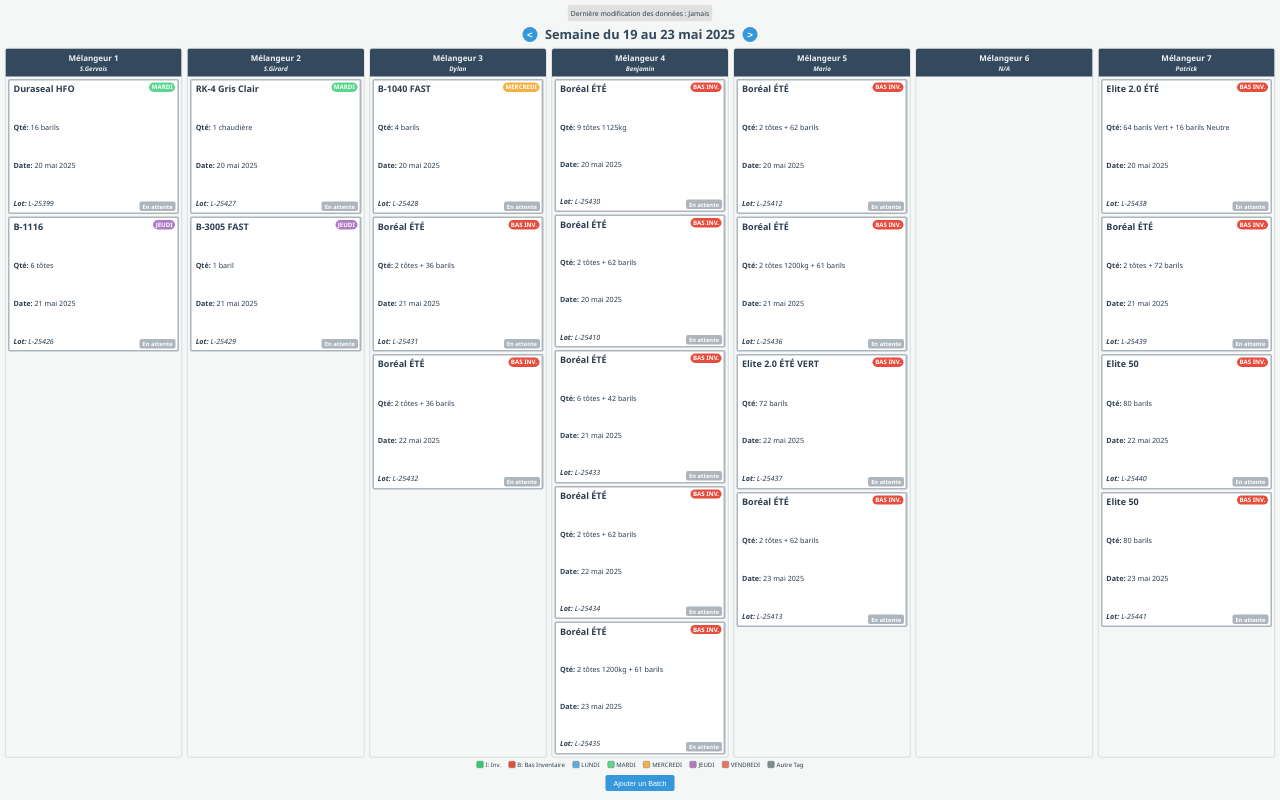
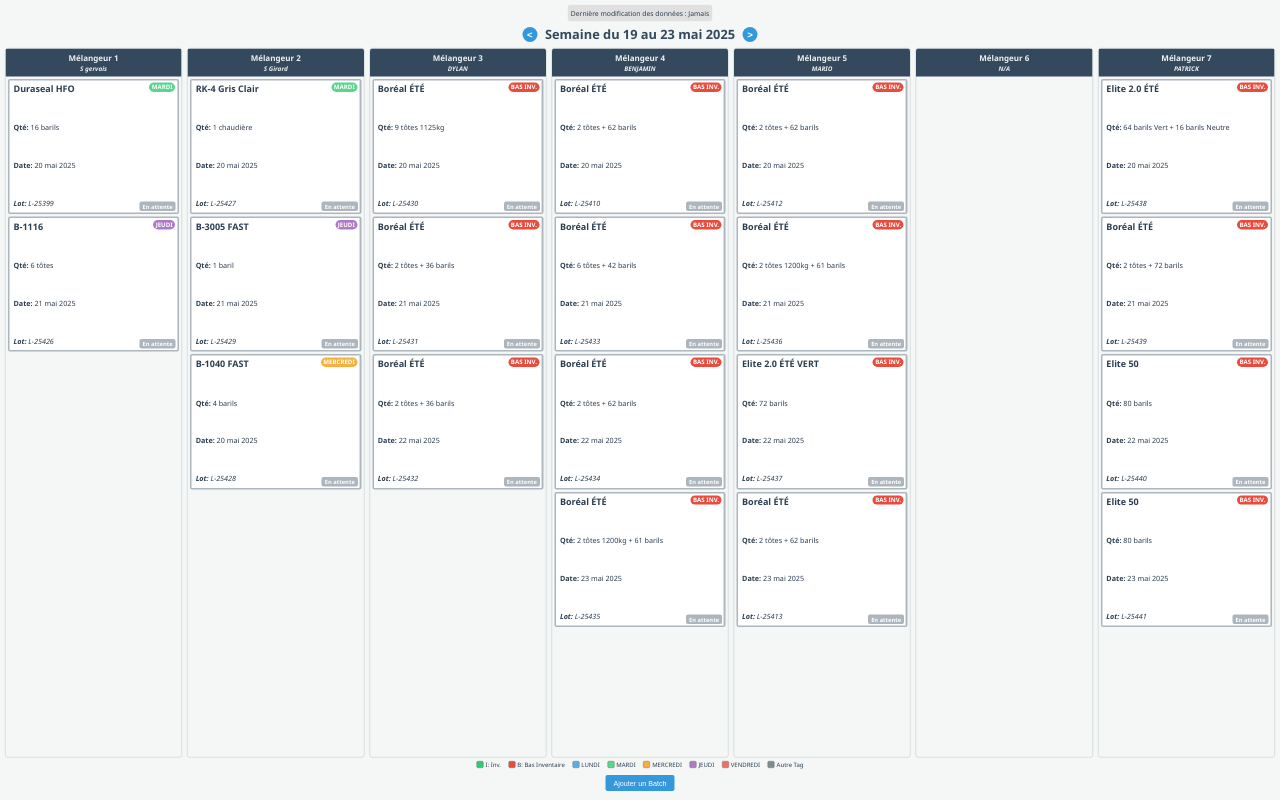
Before and after one commit to leboulanger007/leboulanger007.github.io, a plain HTML site: page index.html in a window 1280 px wide. Drawn offline with Linux system fonts and the light colour scheme.

Commit message:
Update index.html

```diff
--- a/index.html
+++ b/index.html
@@ -552,18 +552,11 @@
         const FRENCH_MONTHS = ["janvier", "février", "mars", "avril", "mai", "juin", "juillet", "août", "septembre", "octobre", "novembre", "décembre"];
 
 
-
-
-
-
-
-
-
 let mixersData = [
   {
     id: "mixer1",
     name: "Mélangeur 1",
-    operator: "S.Gervais", // Image: S.Gervais
+    operator: "S gervais",
     batches: [
       {
         id: "m1b1",
@@ -571,16 +564,16 @@ let mixersData = [
         quantity: "16 barils",
         date: "20 mai 2025",
         lot: "L-25399",
-        tag: "M", // Image: M L-25399
+        tag: "M",
         status: STATUSES[0].code
       },
       {
         id: "m1b2",
         product: "B-1116",
-        quantity: "6 tôtes", // Image: 6 tôtes
+        quantity: "6 tôtes",
         date: "21 mai 2025",
         lot: "L-25426",
-        tag: "J", // Image: J L-25426
+        tag: "J",
         status: STATUSES[0].code
       }
     ]
@@ -588,7 +581,7 @@ let mixersData = [
   {
     id: "mixer2",
     name: "Mélangeur 2",
-    operator: "S.Girard", // Image: S.Girard
+    operator: "S Girard",
     batches: [
       {
         id: "m2b1",
@@ -596,7 +589,7 @@ let mixersData = [
         quantity: "1 chaudière",
         date: "20 mai 2025",
         lot: "L-25427",
-        tag: "M", // Image: M L-25427
+        tag: "M",
         status: STATUSES[0].code
       },
       {
@@ -605,7 +598,16 @@ let mixersData = [
         quantity: "1 baril",
         date: "21 mai 2025",
         lot: "L-25429",
-        tag: "J", // Image: J L-25429
+        tag: "J",
+        status: STATUSES[0].code
+      },
+      {
+        id: "m2b3",
+        product: "B-1040 FAST",
+        quantity: "4 barils",
+        date: "20 mai 2025",
+        lot: "L-25428",
+        tag: "E",
         status: STATUSES[0].code
       }
     ]
@@ -613,33 +615,33 @@ let mixersData = [
   {
     id: "mixer3",
     name: "Mélangeur 3",
-    operator: "Dylan",
+    operator: "DYLAN",
     batches: [
       {
         id: "m3b1",
-        product: "B-1040 FAST", // Image, Dylan's first entry
-        quantity: "4 barils",
+        product: "Boréal ÉTÉ",
+        quantity: "9 tôtes 1125kg",
         date: "20 mai 2025",
-        lot: "L-25428",
-        tag: "E", // Image: E L-25428
+        lot: "L-25430",
+        tag: "B",
         status: STATUSES[0].code
       },
       {
         id: "m3b2",
         product: "Boréal ÉTÉ",
-        quantity: "2 tôtes + 36 barils", // Image: 2 tôtes + 36 barils
+        quantity: "2 tôtes + 36 barils",
         date: "21 mai 2025",
         lot: "L-25431",
-        tag: "B", // Image: B L-25431
+        tag: "B",
         status: STATUSES[0].code
       },
       {
         id: "m3b3",
         product: "Boréal ÉTÉ",
-        quantity: "2 tôtes + 36 barils", // Image: 2 tôtes + 36 barils
+        quantity: "2 tôtes + 36 barils",
         date: "22 mai 2025",
         lot: "L-25432",
-        tag: "B", // Image: B L-25432
+        tag: "B",
         status: STATUSES[0].code
       }
     ]
@@ -647,50 +649,41 @@ let mixersData = [
   {
     id: "mixer4",
     name: "Mélangeur 4",
-    operator: "Benjamin",
+    operator: "BENJAMIN",
     batches: [
       {
-        id: "m4b1", // Corresponds to first entry for Benjamin in image
+        id: "m4b1",
         product: "Boréal ÉTÉ",
-        quantity: "9 tôtes 1125kg", // Image: 9 tôtes 1125kg
+        quantity: "2 tôtes + 62 barils",
         date: "20 mai 2025",
-        lot: "L-25430", // Image: B L-25430
+        lot: "L-25410",
         tag: "B",
         status: STATUSES[0].code
       },
       {
-        id: "m4b2", // Corresponds to second entry for Benjamin in image
+        id: "m4b2",
         product: "Boréal ÉTÉ",
-        quantity: "2 tôtes + 62 barils", // Image: 2 tôtes + 62 barils
-        date: "20 mai 2025", // Image: 20 mai 2025 (same row as Dylan's first product)
-        lot: "L-25410", // Image: B L-25410
+        quantity: "6 tôtes + 42 barils",
+        date: "21 mai 2025",
+        lot: "L-25433",
         tag: "B",
         status: STATUSES[0].code
       },
       {
-        id: "m4b3", // Corresponds to third entry for Benjamin in image
+        id: "m4b3",
         product: "Boréal ÉTÉ",
-        quantity: "6 tôtes + 42 barils", // Image: 6 tôtes + 42 barils
-        date: "21 mai 2025",
-        lot: "L-25433", // Image: B L-25433
+        quantity: "2 tôtes + 62 barils",
+        date: "22 mai 2025",
+        lot: "L-25434",
         tag: "B",
         status: STATUSES[0].code
       },
       {
-        id: "m4b4", // Corresponds to fourth entry for Benjamin in image
+        id: "m4b4",
         product: "Boréal ÉTÉ",
-        quantity: "2 tôtes + 62 barils", // Image: 2 tôtes + 62 barils
-        date: "22 mai 2025",
-        lot: "L-25434", // Image: B L-25434
-        tag: "B",
-        status: STATUSES[0].code
-      },
-      {
-        id: "m4b5", // Corresponds to fifth entry for Benjamin in image
-        product: "Boréal ÉTÉ",
-        quantity: "2 tôtes 1200kg + 61 barils", // Image: 2 tôtes 1200kg + 61 barils
+        quantity: "2 tôtes 1200kg + 61 barils",
         date: "23 mai 2025",
-        lot: "L-25435", // Image: B L-25435
+        lot: "L-25435",
         tag: "B",
         status: STATUSES[0].code
       }
@@ -699,24 +692,24 @@ let mixersData = [
   {
     id: "mixer5",
     name: "Mélangeur 5",
-    operator: "Mario",
+    operator: "MARIO",
     batches: [
       {
         id: "m5b1",
         product: "Boréal ÉTÉ",
-        quantity: "2 tôtes + 62 barils", // Image: 2 tôtes + 62 barils
+        quantity: "2 tôtes + 62 barils",
         date: "20 mai 2025",
         lot: "L-25412",
-        tag: "B", // Image: B L-25412
+        tag: "B",
         status: STATUSES[0].code
       },
       {
         id: "m5b2",
         product: "Boréal ÉTÉ",
-        quantity: "2 tôtes 1200kg + 61 barils", // Image: 2 tôtes 1200kg + 61 barils
+        quantity: "2 tôtes 1200kg + 61 barils",
         date: "21 mai 2025",
         lot: "L-25436",
-        tag: "B", // Image: B L-25436
+        tag: "B",
         status: STATUSES[0].code
       },
       {
@@ -725,16 +718,16 @@ let mixersData = [
         quantity: "72 barils",
         date: "22 mai 2025",
         lot: "L-25437",
-        tag: "B", // Image: B L-25437
+        tag: "B",
         status: STATUSES[0].code
       },
       {
         id: "m5b4",
         product: "Boréal ÉTÉ",
-        quantity: "2 tôtes + 62 barils", // Image: 2 tôtes + 62 barils
+        quantity: "2 tôtes + 62 barils",
         date: "23 mai 2025",
         lot: "L-25413",
-        tag: "B", // Image: B L-25413
+        tag: "B",
         status: STATUSES[0].code
       }
     ]
@@ -742,13 +735,13 @@ let mixersData = [
   {
     id: "mixer6",
     name: "Mélangeur 6",
-    operator: "", // Image: empty operator cell
-    batches: [] // Image: empty cells for batches
+    operator: "",
+    batches: []
   },
   {
     id: "mixer7",
     name: "Mélangeur 7",
-    operator: "Patrick",
+    operator: "PATRICK",
     batches: [
       {
         id: "m7b1",
@@ -756,16 +749,16 @@ let mixersData = [
         quantity: "64 barils Vert + 16 barils Neutre",
         date: "20 mai 2025",
         lot: "L-25438",
-        tag: "B", // Image: B L-25438
+        tag: "B",
         status: STATUSES[0].code
       },
       {
         id: "m7b2",
         product: "Boréal ÉTÉ",
-        quantity: "2 tôtes + 72 barils", // Image: 2 tôtes + 72 barils
+        quantity: "2 tôtes + 72 barils",
         date: "21 mai 2025",
         lot: "L-25439",
-        tag: "B", // Image: B L-25439
+        tag: "B",
         status: STATUSES[0].code
       },
       {
@@ -774,7 +767,7 @@ let mixersData = [
         quantity: "80 barils",
         date: "22 mai 2025",
         lot: "L-25440",
-        tag: "B", // Image: B L-25440
+        tag: "B",
         status: STATUSES[0].code
       },
       {
@@ -783,7 +776,7 @@ let mixersData = [
         quantity: "80 barils",
         date: "23 mai 2025",
         lot: "L-25441",
-        tag: "B", // Image: B L-25441
+        tag: "B",
         status: STATUSES[0].code
       }
     ]
```
